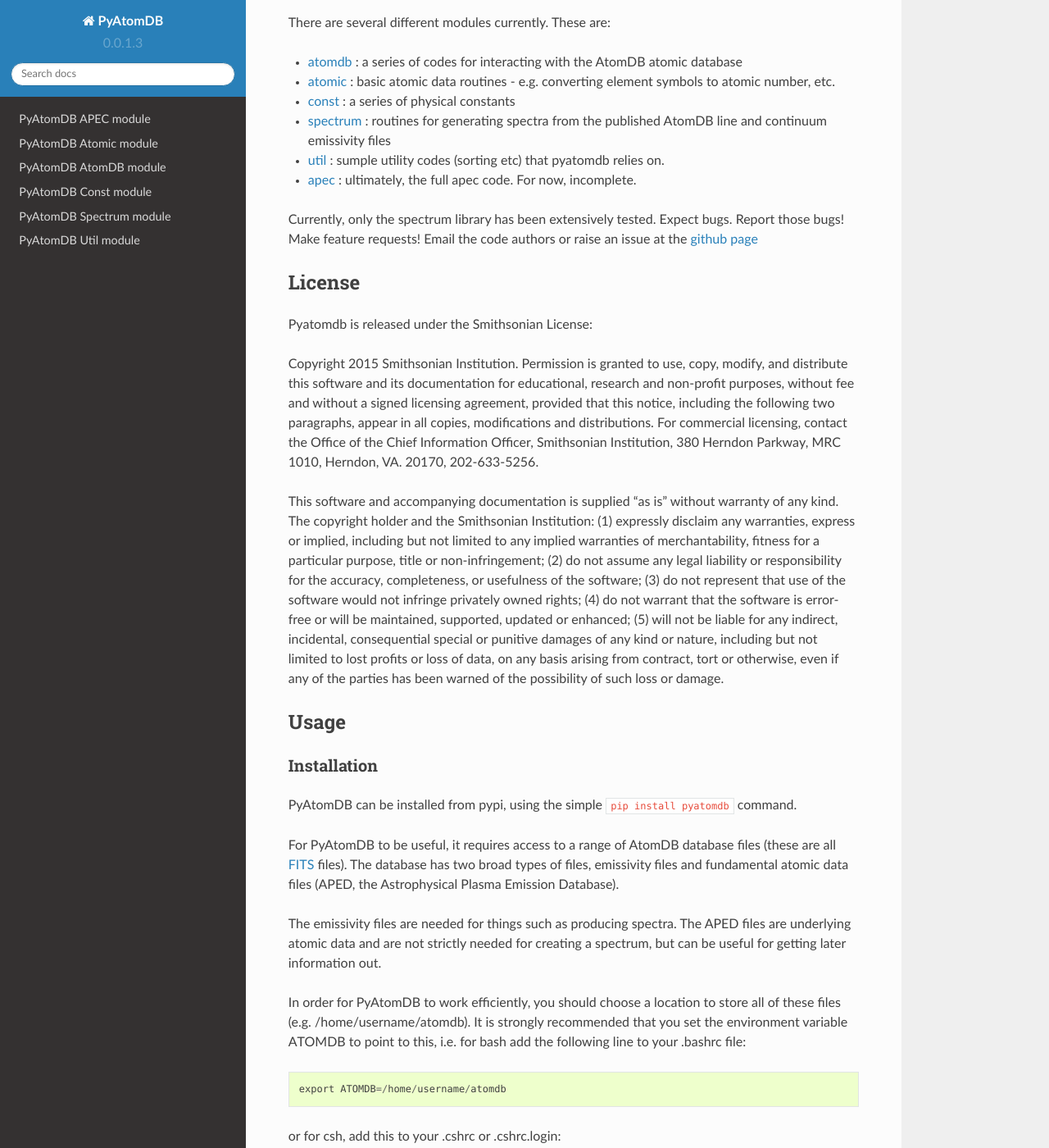
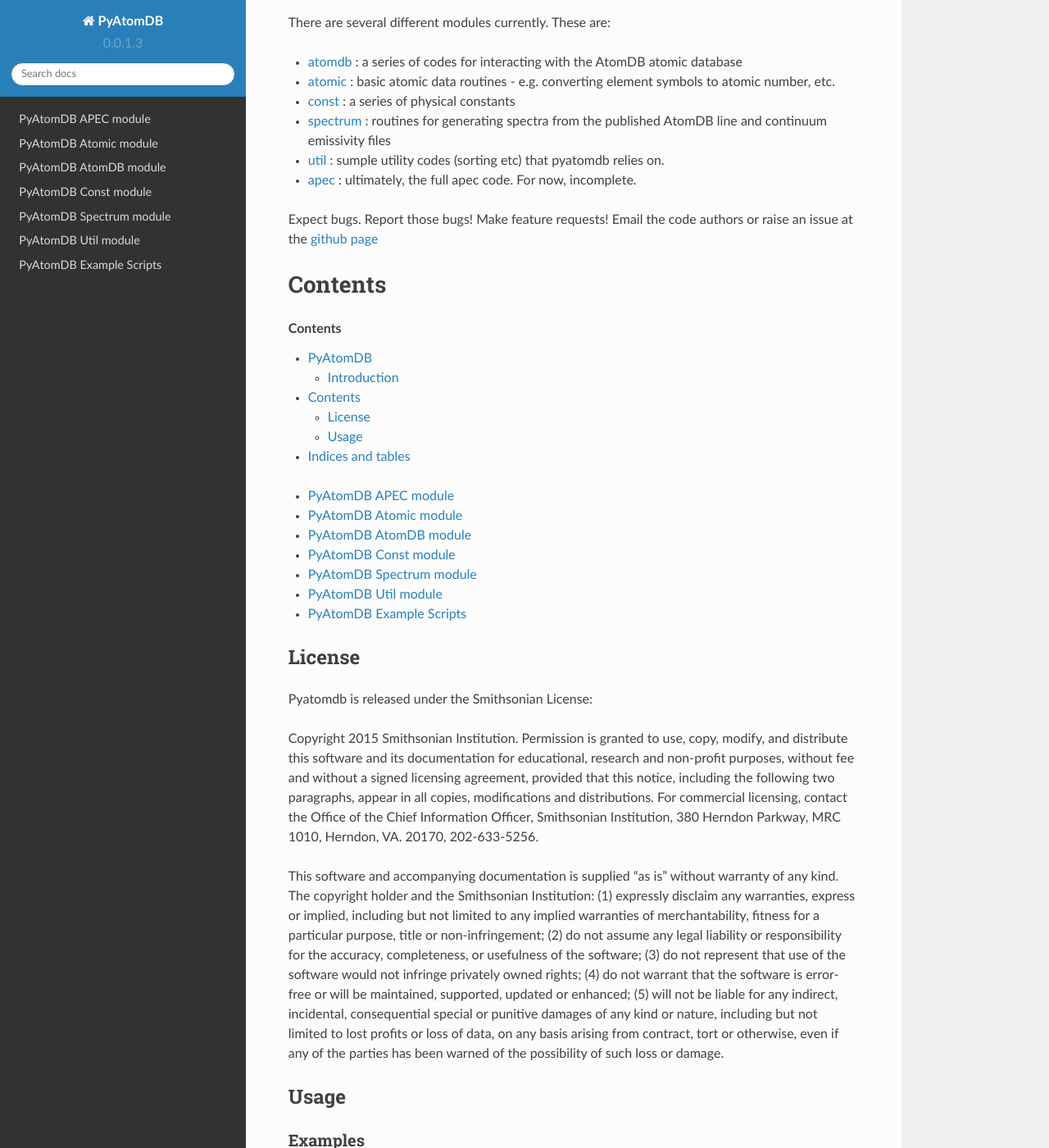
Before and after one commit to AtomDB/pyatomdb, a Sphinx documentation site: the page built from pyatomdb/docs/index.rst, in a window 1280 px wide and 1400 px high, scrolled down 320 px. Shown: the whole window at 82% size. Built offline with Sphinx 7.4.7 and the Read the Docs theme 2.0.0, drawn with Linux system fonts in a browser that asks for light colours; some of the changed text lies outside the part shown.

Commit message:
Amended documentation to include example codes.

```diff
--- a/pyatomdb/docs/index.rst
+++ b/pyatomdb/docs/index.rst
@@ -28,8 +28,27 @@
 - :doc:`util </util>`    : sumple utility codes (sorting etc) that pyatomdb relies on.
 - :doc:`apec </apec>`  : ultimately, the full apec code. For now, incomplete.
 
-Currently, only the spectrum library has been extensively tested. Expect bugs.
-Report those bugs! Make feature requests! Email the code authors or raise an issue at the `github page <https://github.com/jagophile/atomdb/issues>`_
+Expect bugs. Report those bugs! Make feature requests! Email the code authors or raise an issue at the `github page <https://github.com/jagophile/atomdb/issues>`_
+
+
+Contents
+========
+
+.. contents::
+   :depth: 2
+   :backlinks: entry
+
+.. toctree::
+   :maxdepth: 1
+
+   apec
+   atomic
+   atomdb
+   const
+   spectrum
+   util
+   examples
+
 
 =======
 License
@@ -65,6 +84,12 @@
 =====
 Usage
 =====
+
+--------
+Examples
+--------
+Note: there are example routines demonstrating use of these features in the examples directory of the package.
+
 
 ------------
 Installation
```
Also changed, not shown: other parts of pyatomdb/docs/index.rst (+0 -13 lines), pyatomdb/docs/examples.rst (added, +30 -0 lines), 2 other files.
